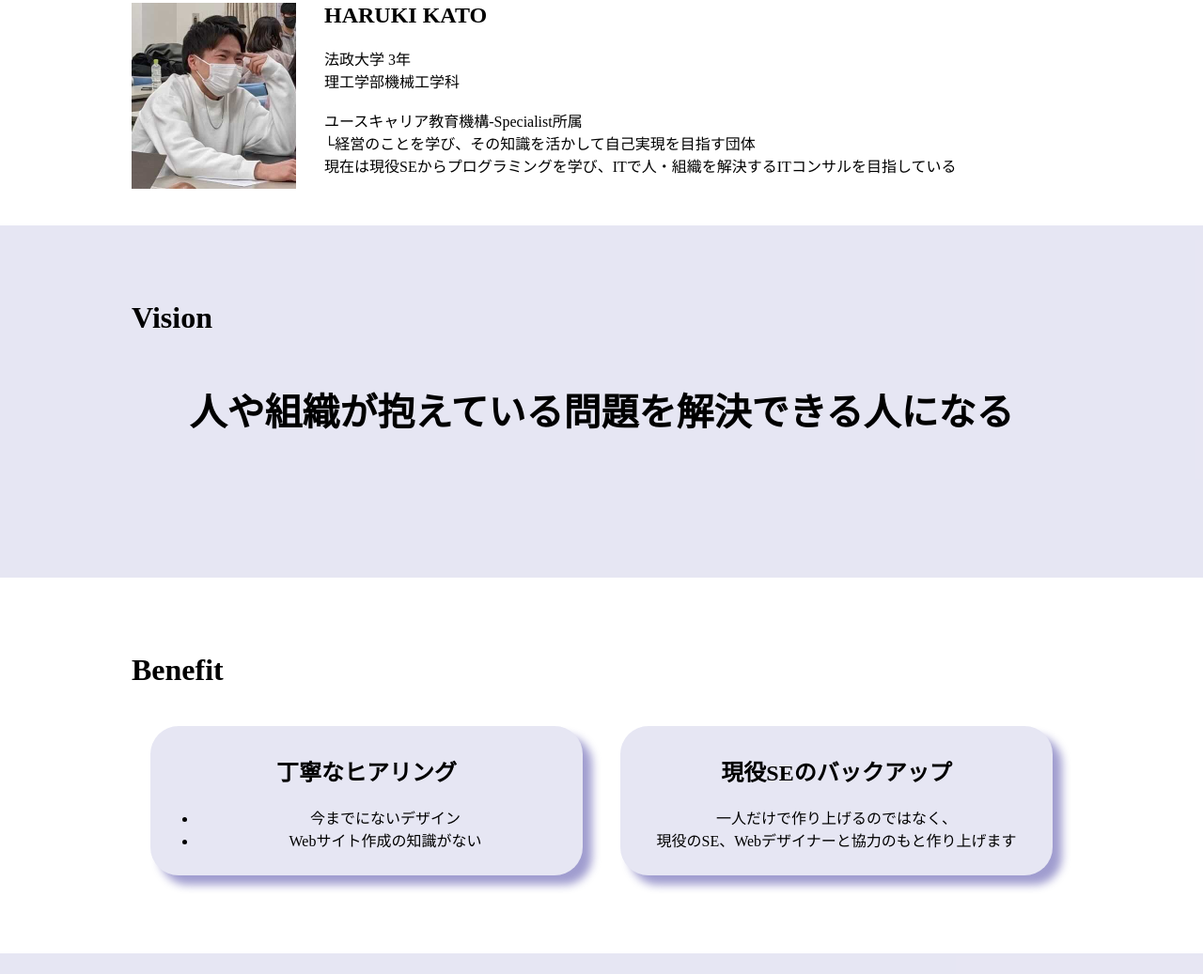
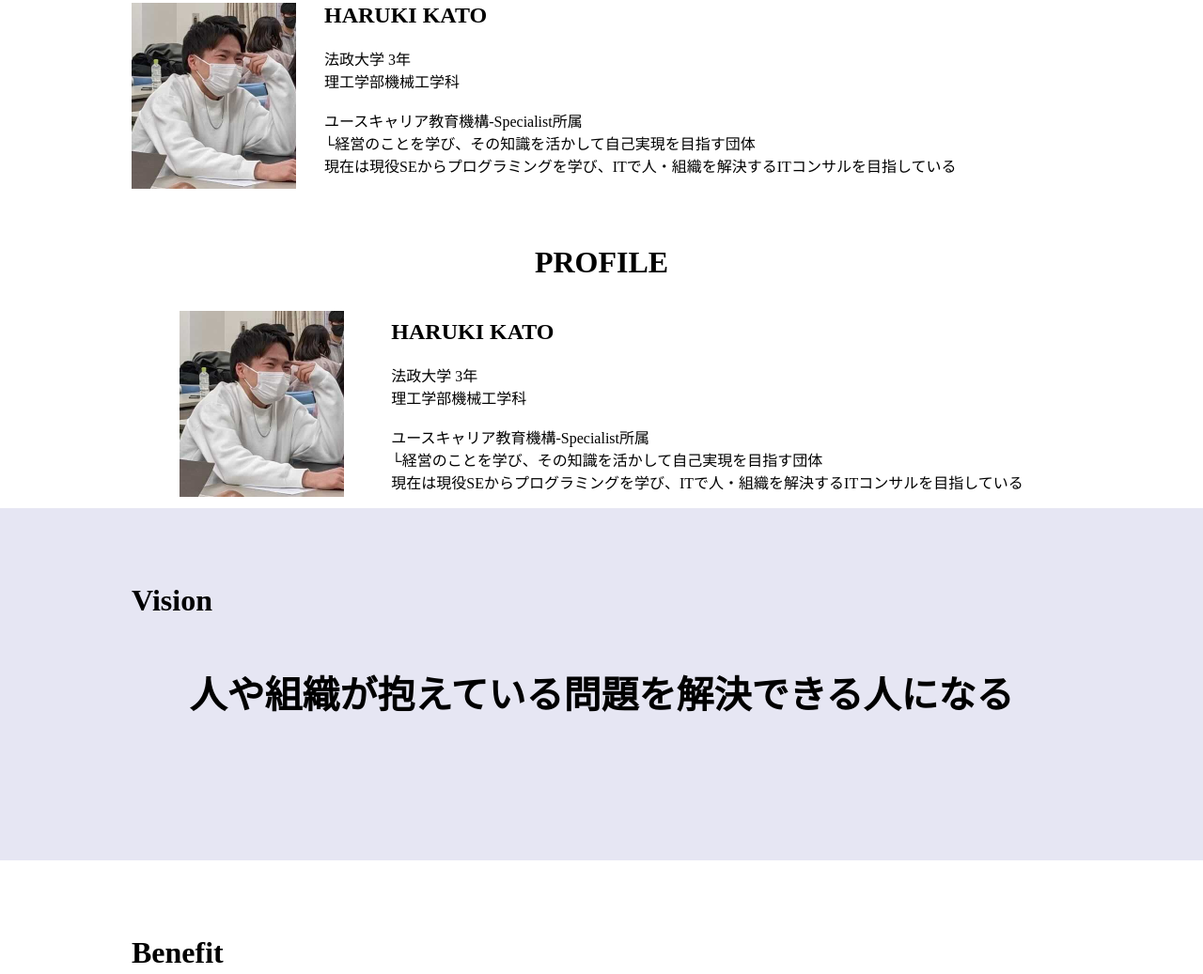
Before and after one commit to Fukusen/portfolio0611, a plain HTML site: page index.html in a window 1280 px wide. Shown: the part 2031-3068 px from the top of the page at 94% size. Drawn offline with nearby package versions, Linux system fonts and the light colour scheme.

Commit message:
profileにflexBoxを適用（変更点比較のため残す）

```diff
--- a/index.html
+++ b/index.html
@@ -109,6 +109,25 @@
                 現在は現役SEからプログラミングを学び、ITで人・組織を解決するITコンサルを目指している</p>
             </div>
 
+        </div>
+    </div>
+    <div class="newprofileBox">
+        <div class="newcontainer">
+
+            <h1 class="newtitle">PROFILE</h1>
+            <div class="newfukusen-img">
+                <img class="newphoto" src="fukusen.jpg" alt="">
+
+                <div class="newself">
+                <h2>HARUKI KATO</h2>
+                <p>法政大学 3年<br>
+                理工学部機械工学科<br>
+                <br>
+                ユースキャリア教育機構-Specialist所属<br>
+                └経営のことを学び、その知識を活かして自己実現を目指す団体<br>
+                現在は現役SEからプログラミングを学び、ITで人・組織を解決するITコンサルを目指している</p>
+                </div>
+            </div>
         </div>
     </div>
     <div class="vision">
--- a/stylesheet.css
+++ b/stylesheet.css
@@ -265,6 +265,28 @@ header {
     margin-top: 0;
 }
 
+.newprofileBox {
+    height: auto;
+
+}
+
+.newtitle {
+    text-align: left;
+}
+
+.newfukusen-img {
+    display: flex;
+    flex-direction: row wrap;
+    align-items: center;
+
+}
+
+.newphoto {
+    margin-right: 50px;
+    width: 175px;
+    height: 198px;
+}
+
 .vision {
     height: 375px;
     background-color: rgba(18, 11, 136, 0.1);
```
